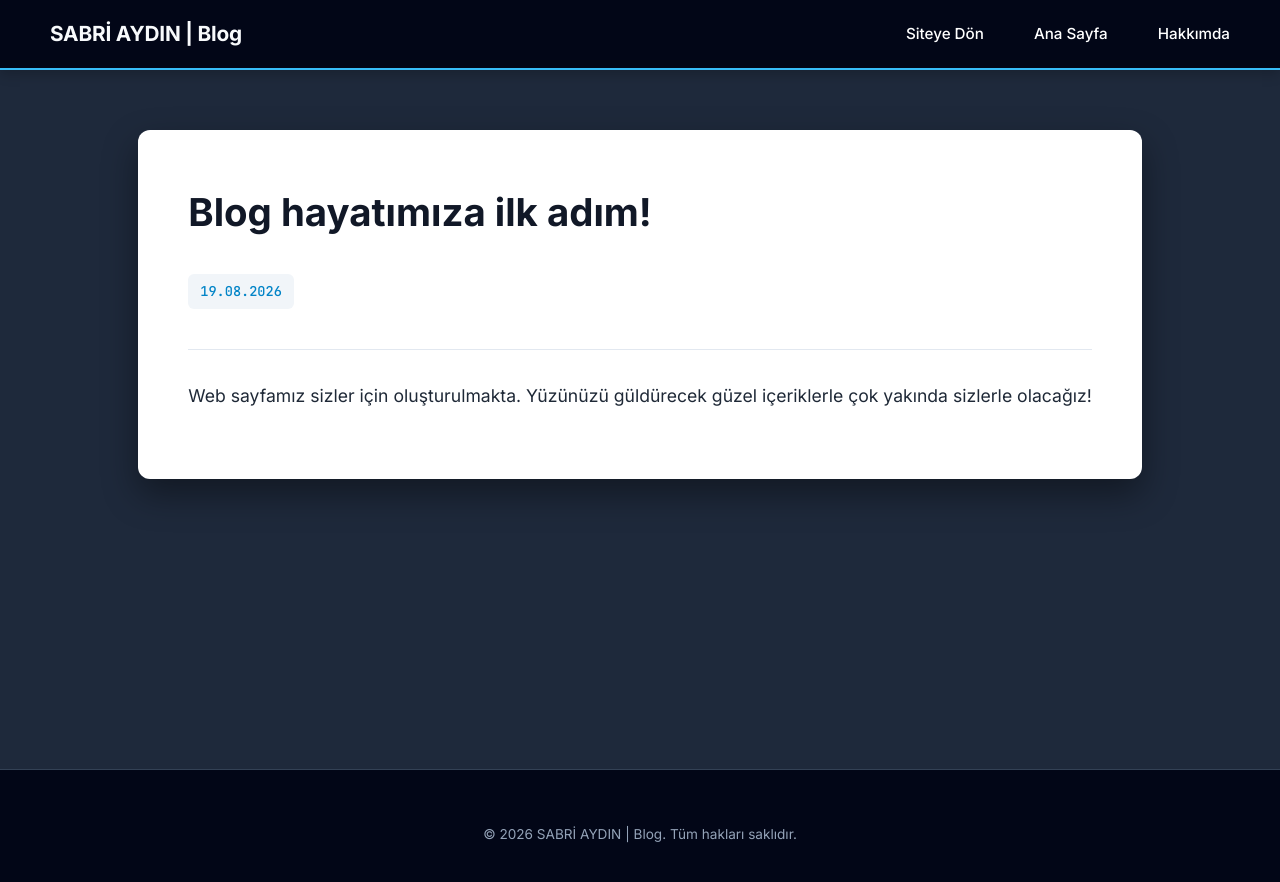
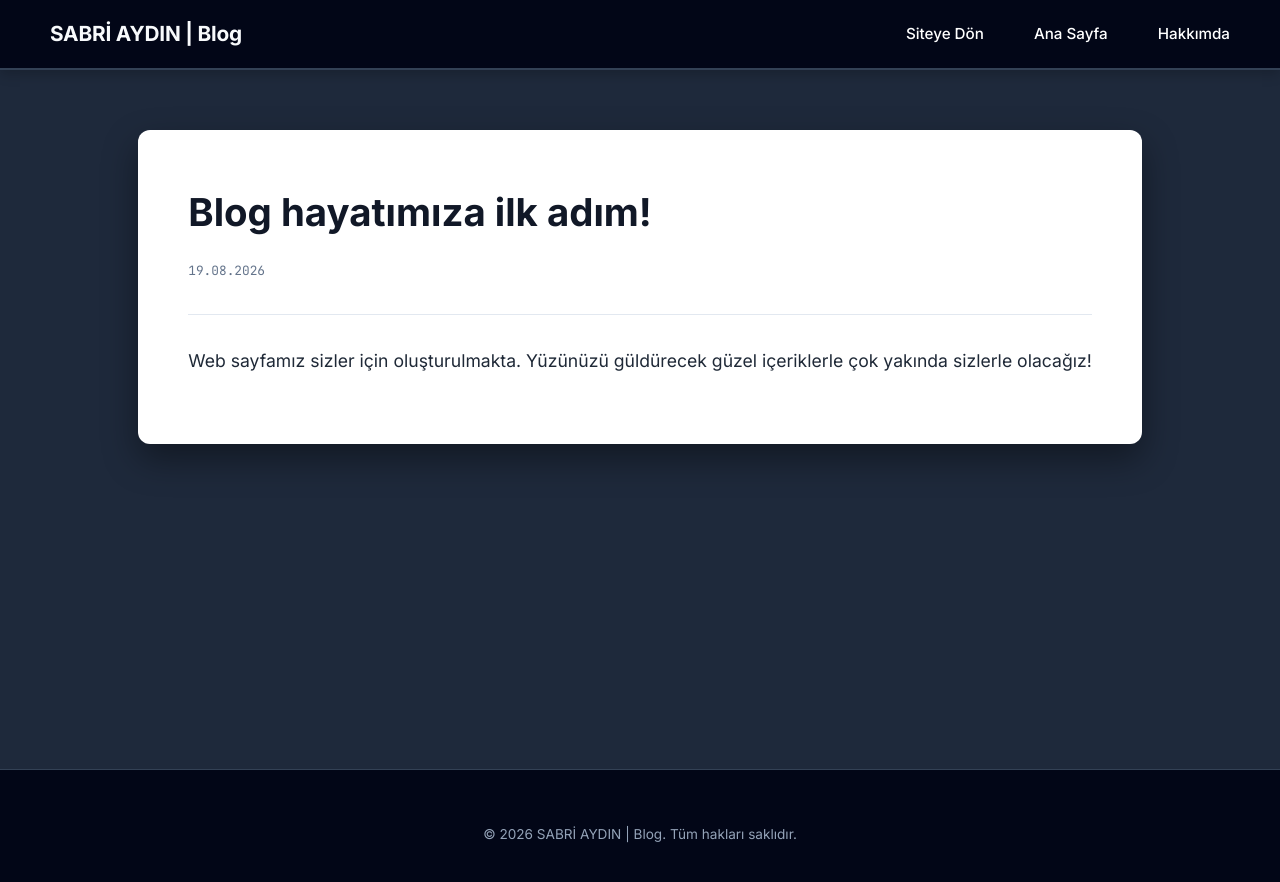
Before and after one commit to sabriaydin/blog, a Jekyll site: the page built from _posts/2026-08-19-basliyoruz.md, in a window 1280 px wide. Shown: the top 882 px of the page. Built offline with Jekyll 4.4.1, drawn with Linux system fonts in a browser that asks for light colours.

Commit message:
Update default.html

```diff
--- a/_layouts/default.html
+++ b/_layouts/default.html
@@ -27,7 +27,7 @@
       --text-muted: #94a3b8;
 
       /* Vurgular */
-      --accent: #38bdf8;          /* Header alt çizgisi */
+      --accent: #38bdf8;          /* Hover ve detay renkleri */
       --accent-dark: #0284c7;     /* Beyaz kartlar için koyu mavi linkler */
       --border: #334155;
     }
@@ -54,7 +54,7 @@
     /* Header (Farklı ton ile ayrıştırıldı) */
     .site-header {
       background-color: var(--header-bg);
-      border-bottom: 2px solid var(--accent); /* Header bitişini belli eden ince çizgi */
+      border-bottom: 2px solid var(--border); /* Uyumlu ve sakin bir çizgi rengiyle güncellendi */
       position: sticky;
       top: 0;
       z-index: 1000;
@@ -124,8 +124,8 @@
     }
 
     .post-summary h2 {
-      margin: 0 0 12px 0;
-      font-size: 1.6rem;
+      margin: 0 0 8px 0;
+      font-size: 1.25rem; /* Font boyutu küçültülerek denge sağlandı */
     }
 
     .post-summary h2 a {
@@ -138,21 +138,33 @@
     }
 
     .post-meta {
-      display: inline-block;
-      font-size: 0.85rem;
-      color: var(--accent-dark);
-      background-color: #f1f5f9; /* Beyaz üstünde hafif gri tarih alanı */
-      padding: 6px 12px;
-      border-radius: 6px;
+      display: block;
+      font-size: 0.8rem;
+      color: #64748b; /* Göze batmayan sade gri ton */
+      background-color: transparent; /* Gereksiz arkaplan kutusu kaldırıldı */
+      padding: 0;
+      margin-bottom: 12px;
       font-family: 'JetBrains Mono', monospace;
-      margin-bottom: 20px;
-      font-weight: 500;
+      font-weight: 400;
     }
 
     .post-summary p {
-      margin: 0;
+      margin: 0 0 20px 0;
       color: var(--text-dark);
       font-size: 1.05rem;
+    }
+
+    /* Devamını oku bağlantı stili */
+    .read-more {
+      display: inline-block;
+      font-size: 0.9rem;
+      font-weight: 600;
+      color: var(--accent-dark);
+      text-decoration: none;
+    }
+
+    .read-more:hover {
+      text-decoration: underline;
     }
 
     /* Sayfalama */
```
